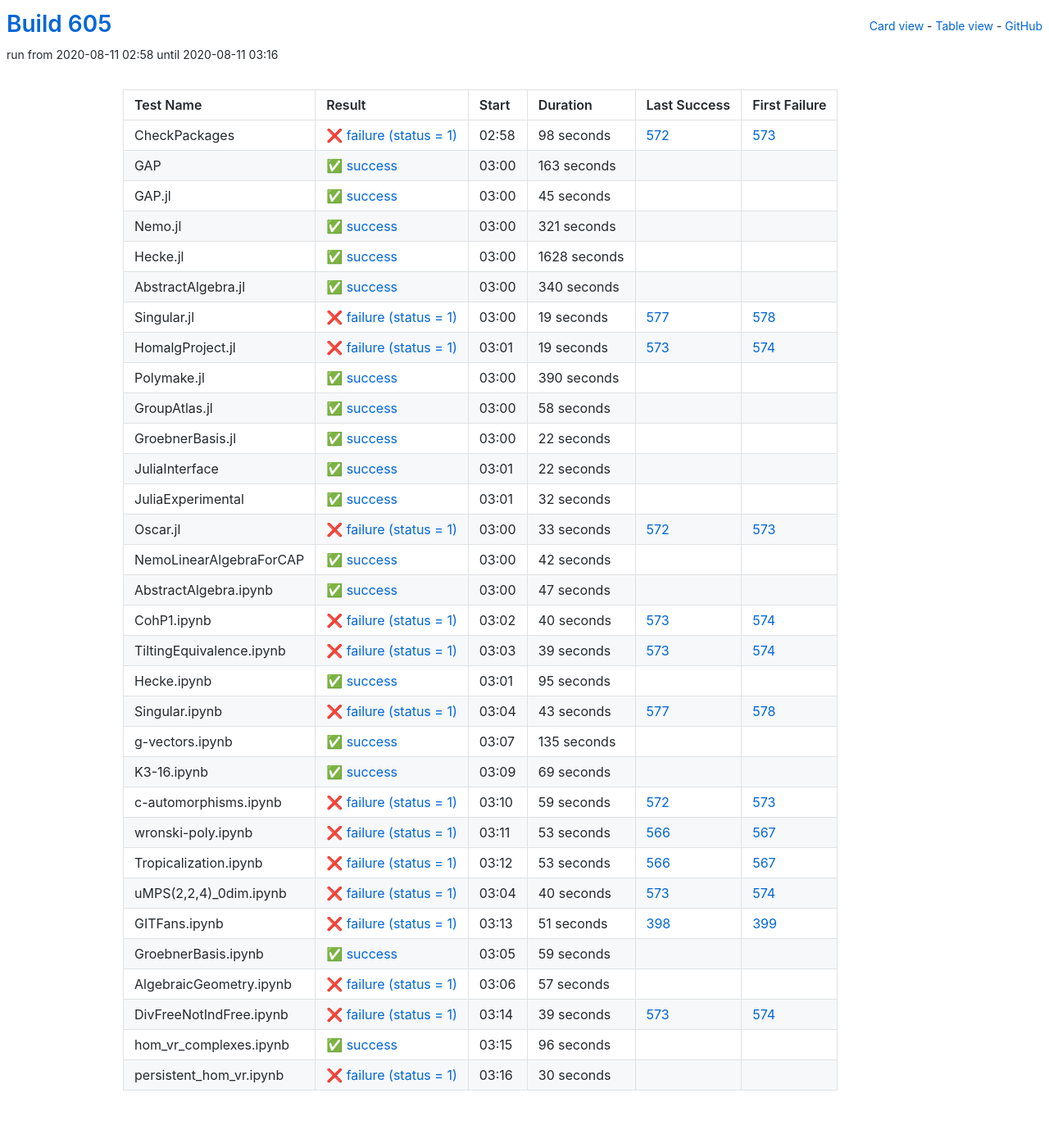
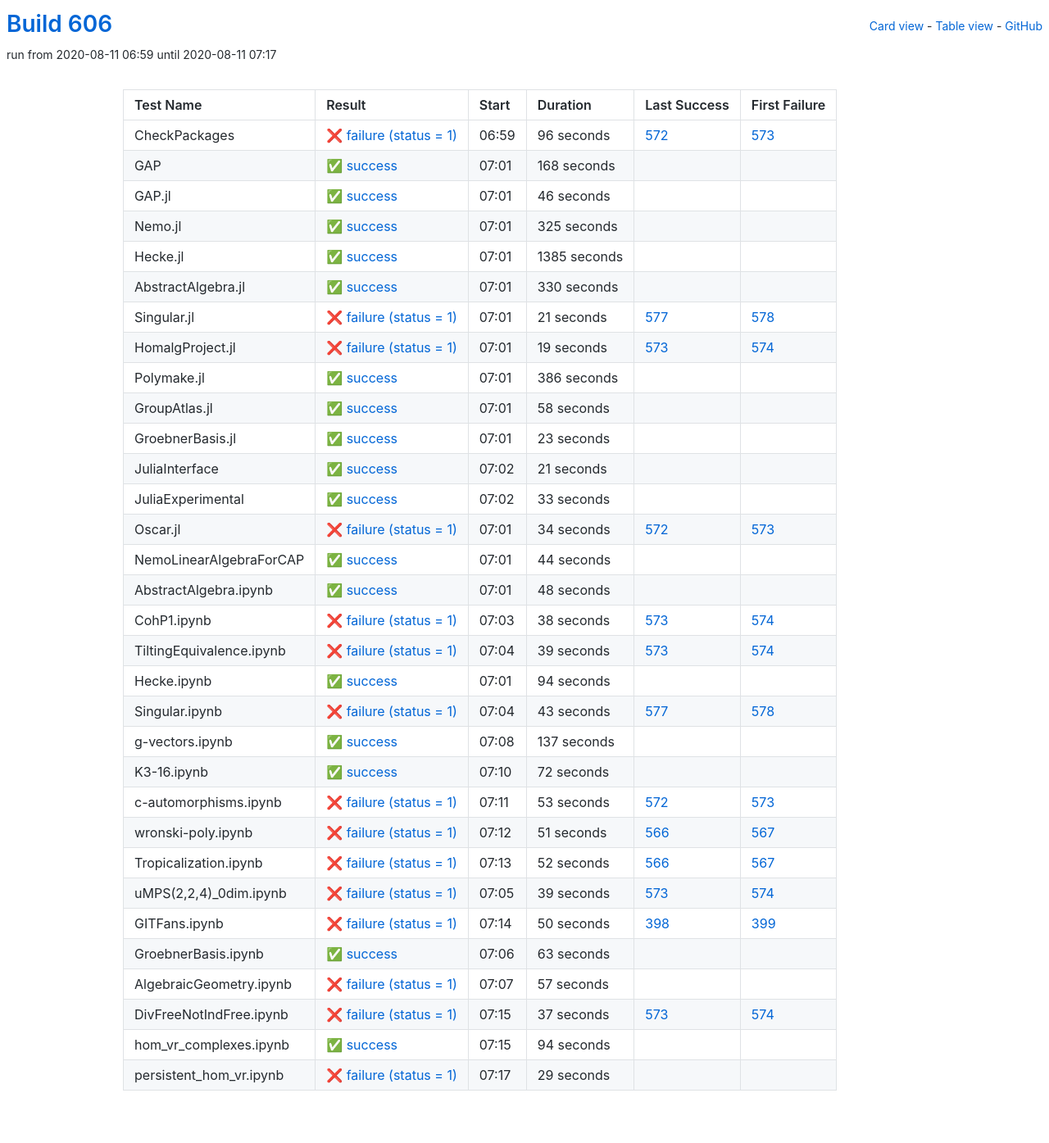
Before and after one commit to oscar-system/oscar-ci-status-stable, a Jekyll site: the page built from table.html, in a window 1280 px wide. Shown: the whole page at 82% size. Built offline with Jekyll 4.4.1, drawn with Linux system fonts in a browser that asks for light colours.

Commit message:
Build #606

```diff
--- a/_data/ci.yml
+++ b/_data/ci.yml
@@ -1,6 +1,6 @@
 ---
-build: 605
-build_url: https://oscarci.mathematik.uni-kl.de/job/oscar-stable/605/
+build: 606
+build_url: https://oscarci.mathematik.uni-kl.de/job/oscar-stable/606/
 job: oscar-stable
 organization: oscar-system
 repo: oscar-ci-status-stable
@@ -8,92 +8,92 @@ repourl: https://github.com/oscar-system/oscar-ci-status-stable
 tests:
 - name: CheckPackages
   id: checkpackages
-  log: https://oscarci.mathematik.uni-kl.de/job/oscar-stable/605/artifact/logs/build-605/CheckPackages.log
-  start: 2020-08-11 02:58
+  log: https://oscarci.mathematik.uni-kl.de/job/oscar-stable/606/artifact/logs/build-606/CheckPackages.log
+  start: 2020-08-11 06:59
   success: false
   exitcode: 1
   status: failure
-  duration: 98
+  duration: 96
   last_success: 572
   last_success_url: https://oscarci.mathematik.uni-kl.de/job/oscar-stable/572/
   first_failure: 573
   first_failure_url: https://oscarci.mathematik.uni-kl.de/job/oscar-stable/573/
 - name: GAP
   id: gap
-  log: https://oscarci.mathematik.uni-kl.de/job/oscar-stable/605/artifact/logs/build-605/GAP.log
-  start: 2020-08-11 03:00
+  log: https://oscarci.mathematik.uni-kl.de/job/oscar-stable/606/artifact/logs/build-606/GAP.log
+  start: 2020-08-11 07:01
   success: true
   exitcode: 0
   status: success
-  duration: 163
+  duration: 168
   last_success: false
   last_success_url:
   first_failure: false
   first_failure_url:
 - name: GAP.jl
   id: gap-jl
-  log: https://oscarci.mathematik.uni-kl.de/job/oscar-stable/605/artifact/logs/build-605/GAP.jl.log
-  start: 2020-08-11 03:00
+  log: https://oscarci.mathematik.uni-kl.de/job/oscar-stable/606/artifact/logs/build-606/GAP.jl.log
+  start: 2020-08-11 07:01
   success: true
   exitcode: 0
   status: success
-  duration: 45
+  duration: 46
   last_success: false
   last_success_url:
   first_failure: false
   first_failure_url:
 - name: Nemo.jl
   id: nemo-jl
-  log: https://oscarci.mathematik.uni-kl.de/job/oscar-stable/605/artifact/logs/build-605/Nemo.jl.log
-  start: 2020-08-11 03:00
+  log: https://oscarci.mathematik.uni-kl.de/job/oscar-stable/606/artifact/logs/build-606/Nemo.jl.log
+  start: 2020-08-11 07:01
   success: true
   exitcode: 0
   status: success
-  duration: 321
+  duration: 325
   last_success: false
   last_success_url:
   first_failure: false
   first_failure_url:
 - name: Hecke.jl
   id: hecke-jl
-  log: https://oscarci.mathematik.uni-kl.de/job/oscar-stable/605/artifact/logs/build-605/Hecke.jl.log
-  start: 2020-08-11 03:00
+  log: https://oscarci.mathematik.uni-kl.de/job/oscar-stable/606/artifact/logs/build-606/Hecke.jl.log
+  start: 2020-08-11 07:01
   success: true
   exitcode: 0
   status: success
-  duration: 1628
+  duration: 1385
   last_success: false
   last_success_url:
   first_failure: false
   first_failure_url:
 - name: AbstractAlgebra.jl
   id: abstractalgebra-jl
-  log: https://oscarci.mathematik.uni-kl.de/job/oscar-stable/605/artifact/logs/build-605/AbstractAlgebra.jl.log
-  start: 2020-08-11 03:00
+  log: https://oscarci.mathematik.uni-kl.de/job/oscar-stable/606/artifact/logs/build-606/AbstractAlgebra.jl.log
+  start: 2020-08-11 07:01
   success: true
   exitcode: 0
   status: success
-  duration: 340
+  duration: 330
   last_success: false
   last_success_url:
   first_failure: false
   first_failure_url:
 - name: Singular.jl
   id: singular-jl
-  log: https://oscarci.mathematik.uni-kl.de/job/oscar-stable/605/artifact/logs/build-605/Singular.jl.log
-  start: 2020-08-11 03:00
+  log: https://oscarci.mathematik.uni-kl.de/job/oscar-stable/606/artifact/logs/build-606/Singular.jl.log
+  start: 2020-08-11 07:01
   success: false
   exitcode: 1
   status: failure
-  duration: 19
+  duration: 21
   last_success: 577
   last_success_url: https://oscarci.mathematik.uni-kl.de/job/oscar-stable/577/
   first_failure: 578
   first_failure_url: https://oscarci.mathematik.uni-kl.de/job/oscar-stable/578/
 - name: HomalgProject.jl
   id: homalgproject-jl
-  log: https://oscarci.mathematik.uni-kl.de/job/oscar-stable/605/artifact/logs/build-605/HomalgProject.jl.log
-  start: 2020-08-11 03:01
+  log: https://oscarci.mathematik.uni-kl.de/job/oscar-stable/606/artifact/logs/build-606/HomalgProject.jl.log
+  start: 2020-08-11 07:01
   success: false
   exitcode: 1
   status: failure
@@ -104,20 +104,20 @@ tests:
   first_failure_url: https://oscarci.mathematik.uni-kl.de/job/oscar-stable/574/
 - name: Polymake.jl
   id: polymake-jl
-  log: https://oscarci.mathematik.uni-kl.de/job/oscar-stable/605/artifact/logs/build-605/Polymake.jl.log
-  start: 2020-08-11 03:00
+  log: https://oscarci.mathematik.uni-kl.de/job/oscar-stable/606/artifact/logs/build-606/Polymake.jl.log
+  start: 2020-08-11 07:01
   success: true
   exitcode: 0
   status: success
-  duration: 390
+  duration: 386
   last_success: false
   last_success_url:
   first_failure: false
   first_failure_url:
 - name: GroupAtlas.jl
   id: groupatlas-jl
-  log: https://oscarci.mathematik.uni-kl.de/job/oscar-stable/605/artifact/logs/build-605/GroupAtlas.jl.log
-  start: 2020-08-11 03:00
+  log: https://oscarci.mathematik.uni-kl.de/job/oscar-stable/606/artifact/logs/build-606/GroupAtlas.jl.log
+  start: 2020-08-11 07:01
   success: true
   exitcode: 0
   status: success
@@ -128,92 +128,92 @@ tests:
   first_failure_url:
 - name: GroebnerBasis.jl
   id: groebnerbasis-jl
-  log: https://oscarci.mathematik.uni-kl.de/job/oscar-stable/605/artifact/logs/build-605/GroebnerBasis.jl.log
-  start: 2020-08-11 03:00
+  log: https://oscarci.mathematik.uni-kl.de/job/oscar-stable/606/artifact/logs/build-606/GroebnerBasis.jl.log
+  start: 2020-08-11 07:01
   success: true
   exitcode: 0
   status: success
-  duration: 22
+  duration: 23
   last_success: false
   last_success_url:
   first_failure: false
   first_failure_url:
 - name: JuliaInterface
   id: juliainterface
-  log: https://oscarci.mathematik.uni-kl.de/job/oscar-stable/605/artifact/logs/build-605/JuliaInterface.log
-  start: 2020-08-11 03:01
+  log: https://oscarci.mathematik.uni-kl.de/job/oscar-stable/606/artifact/logs/build-606/JuliaInterface.log
+  start: 2020-08-11 07:02
   success: true
   exitcode: 0
   status: success
-  duration: 22
+  duration: 21
   last_success: false
   last_success_url:
   first_failure: false
   first_failure_url:
 - name: JuliaExperimental
   id: juliaexperimental
-  log: https://oscarci.mathematik.uni-kl.de/job/oscar-stable/605/artifact/logs/build-605/JuliaExperimental.log
-  start: 2020-08-11 03:01
+  log: https://oscarci.mathematik.uni-kl.de/job/oscar-stable/606/artifact/logs/build-606/JuliaExperimental.log
+  start: 2020-08-11 07:02
   success: true
   exitcode: 0
   status: success
-  duration: 32
+  duration: 33
   last_success: false
   last_success_url:
   first_failure: false
   first_failure_url:
 - name: Oscar.jl
   id: oscar-jl
-  log: https://oscarci.mathematik.uni-kl.de/job/oscar-stable/605/artifact/logs/build-605/Oscar.jl.log
-  start: 2020-08-11 03:00
+  log: https://oscarci.mathematik.uni-kl.de/job/oscar-stable/606/artifact/logs/build-606/Oscar.jl.log
+  start: 2020-08-11 07:01
   success: false
   exitcode: 1
   status: failure
-  duration: 33
+  duration: 34
   last_success: 572
   last_success_url: https://oscarci.mathematik.uni-kl.de/job/oscar-stable/572/
   first_failure: 573
   first_failure_url: https://oscarci.mathematik.uni-kl.de/job/oscar-stable/573/
 - name: NemoLinearAlgebraForCAP
   id: nemolinearalgebraforcap
-  log: https://oscarci.mathematik.uni-kl.de/job/oscar-stable/605/artifact/logs/build-605/NemoLinearAlgebraForCAP.log
-  start: 2020-08-11 03:00
+  log: https://oscarci.mathematik.uni-kl.de/job/oscar-stable/606/artifact/logs/build-606/NemoLinearAlgebraForCAP.log
+  start: 2020-08-11 07:01
   success: true
   exitcode: 0
   status: success
-  duration: 42
+  duration: 44
   last_success: false
   last_success_url:
   first_failure: false
   first_failure_url:
 - name: AbstractAlgebra.ipynb
   id: abstractalgebra-ipynb
-  log: https://oscarci.mathematik.uni-kl.de/job/oscar-stable/605/artifact/logs/build-605/AbstractAlgebra.ipynb.log
-  start: 2020-08-11 03:00
+  log: https://oscarci.mathematik.uni-kl.de/job/oscar-stable/606/artifact/logs/build-606/AbstractAlgebra.ipynb.log
+  start: 2020-08-11 07:01
   success: true
   exitcode: 0
   status: success
-  duration: 47
+  duration: 48
   last_success: false
   last_success_url:
   first_failure: false
   first_failure_url:
 - name: CohP1.ipynb
   id: cohp1-ipynb
-  log: https://oscarci.mathematik.uni-kl.de/job/oscar-stable/605/artifact/logs/build-605/CohP1.ipynb.log
-  start: 2020-08-11 03:02
+  log: https://oscarci.mathematik.uni-kl.de/job/oscar-stable/606/artifact/logs/build-606/CohP1.ipynb.log
+  start: 2020-08-11 07:03
   success: false
   exitcode: 1
   status: failure
-  duration: 40
+  duration: 38
   last_success: 573
   last_success_url: https://oscarci.mathematik.uni-kl.de/job/oscar-stable/573/
   first_failure: 574
   first_failure_url: https://oscarci.mathematik.uni-kl.de/job/oscar-stable/574/
 - name: TiltingEquivalence.ipynb
   id: tiltingequivalence-ipynb
-  log: https://oscarci.mathematik.uni-kl.de/job/oscar-stable/605/artifact/logs/build-605/TiltingEquivalence.ipynb.log
-  start: 2020-08-11 03:03
+  log: https://oscarci.mathematik.uni-kl.de/job/oscar-stable/606/artifact/logs/build-606/TiltingEquivalence.ipynb.log
+  start: 2020-08-11 07:04
   success: false
   exitcode: 1
   status: failure
@@ -224,20 +224,20 @@ tests:
   first_failure_url: https://oscarci.mathematik.uni-kl.de/job/oscar-stable/574/
 - name: Hecke.ipynb
   id: hecke-ipynb
-  log: https://oscarci.mathematik.uni-kl.de/job/oscar-stable/605/artifact/logs/build-605/Hecke.ipynb.log
-  start: 2020-08-11 03:01
+  log: https://oscarci.mathematik.uni-kl.de/job/oscar-stable/606/artifact/logs/build-606/Hecke.ipynb.log
+  start: 2020-08-11 07:01
   success: true
   exitcode: 0
   status: success
-  duration: 95
+  duration: 94
   last_success: false
   last_success_url:
   first_failure: false
   first_failure_url:
 - name: Singular.ipynb
   id: singular-ipynb
-  log: https://oscarci.mathematik.uni-kl.de/job/oscar-stable/605/artifact/logs/build-605/Singular.ipynb.log
-  start: 2020-08-11 03:04
+  log: https://oscarci.mathematik.uni-kl.de/job/oscar-stable/606/artifact/logs/build-606/Singular.ipynb.log
+  start: 2020-08-11 07:04
   success: false
   exitcode: 1
   status: failure
@@ -248,104 +248,104 @@ tests:
   first_failure_url: https://oscarci.mathematik.uni-kl.de/job/oscar-stable/578/
 - name: g-vectors.ipynb
   id: g-vectors-ipynb
-  log: https://oscarci.mathematik.uni-kl.de/job/oscar-stable/605/artifact/logs/build-605/g-vectors.ipynb.log
-  start: 2020-08-11 03:07
+  log: https://oscarci.mathematik.uni-kl.de/job/oscar-stable/606/artifact/logs/build-606/g-vectors.ipynb.log
+  start: 2020-08-11 07:08
   success: true
   exitcode: 0
   status: success
-  duration: 135
+  duration: 137
   last_success: false
   last_success_url:
   first_failure: false
   first_failure_url:
 - name: K3-16.ipynb
   id: k3-16-ipynb
-  log: https://oscarci.mathematik.uni-kl.de/job/oscar-stable/605/artifact/logs/build-605/K3-16.ipynb.log
-  start: 2020-08-11 03:09
+  log: https://oscarci.mathematik.uni-kl.de/job/oscar-stable/606/artifact/logs/build-606/K3-16.ipynb.log
+  start: 2020-08-11 07:10
   success: true
   exitcode: 0
   status: success
-  duration: 69
+  duration: 72
   last_success: false
   last_success_url:
   first_failure: false
   first_failure_url:
 - name: c-automorphisms.ipynb
   id: c-automorphisms-ipynb
-  log: https://oscarci.mathematik.uni-kl.de/job/oscar-stable/605/artifact/logs/build-605/c-automorphisms.ipynb.log
-  start: 2020-08-11 03:10
+  log: https://oscarci.mathematik.uni-kl.de/job/oscar-stable/606/artifact/logs/build-606/c-automorphisms.ipynb.log
+  start: 2020-08-11 07:11
   success: false
   exitcode: 1
   status: failure
-  duration: 59
+  duration: 53
   last_success: 572
   last_success_url: https://oscarci.mathematik.uni-kl.de/job/oscar-stable/572/
   first_failure: 573
   first_failure_url: https://oscarci.mathematik.uni-kl.de/job/oscar-stable/573/
 - name: wronski-poly.ipynb
   id: wronski-poly-ipynb
-  log: https://oscarci.mathematik.uni-kl.de/job/oscar-stable/605/artifact/logs/build-605/wronski-poly.ipynb.log
-  start: 2020-08-11 03:11
+  log: https://oscarci.mathematik.uni-kl.de/job/oscar-stable/606/artifact/logs/build-606/wronski-poly.ipynb.log
+  start: 2020-08-11 07:12
   success: false
   exitcode: 1
   status: failure
-  duration: 53
+  duration: 51
   last_success: 566
   last_success_url: https://oscarci.mathematik.uni-kl.de/job/oscar-stable/566/
   first_failure: 567
   first_failure_url: https://oscarci.mathematik.uni-kl.de/job/oscar-stable/567/
 - name: Tropicalization.ipynb
   id: tropicalization-ipynb
-  log: https://oscarci.mathematik.uni-kl.de/job/oscar-stable/605/artifact/logs/build-605/Tropicalization.ipynb.log
-  start: 2020-08-11 03:12
+  log: https://oscarci.mathematik.uni-kl.de/job/oscar-stable/606/artifact/logs/build-606/Tropicalization.ipynb.log
+  start: 2020-08-11 07:13
   success: false
   exitcode: 1
   status: failure
-  duration: 53
+  duration: 52
   last_success: 566
   last_success_url: https://oscarci.mathematik.uni-kl.de/job/oscar-stable/566/
   first_failure: 567
   first_failure_url: https://oscarci.mathematik.uni-kl.de/job/oscar-stable/567/
 - name: uMPS(2,2,4)_0dim.ipynb
   id: umps-2-2-4-0dim-ipynb
-  log: https://oscarci.mathematik.uni-kl.de/job/oscar-stable/605/artifact/logs/build-605/uMPS-2-2-4-_0dim.ipynb.log
-  start: 2020-08-11 03:04
+  log: https://oscarci.mathematik.uni-kl.de/job/oscar-stable/606/artifact/logs/build-606/uMPS-2-2-4-_0dim.ipynb.log
+  start: 2020-08-11 07:05
   success: false
   exitcode: 1
   status: failure
-  duration: 40
+  duration: 39
   last_success: 573
   last_success_url: https://oscarci.mathematik.uni-kl.de/job/oscar-stable/573/
   first_failure: 574
   first_failure_url: https://oscarci.mathematik.uni-kl.de/job/oscar-stable/574/
 - name: GITFans.ipynb
   id: gitfans-ipynb
-  log: https://oscarci.mathematik.uni-kl.de/job/oscar-stable/605/artifact/logs/build-605/GITFans.ipynb.log
-  start: 2020-08-11 03:13
+  log: https://oscarci.mathematik.uni-kl.de/job/oscar-stable/606/artifact/logs/build-606/GITFans.ipynb.log
+  start: 2020-08-11 07:14
   success: false
   exitcode: 1
   status: failure
-  duration: 51
+  duration: 50
   last_success: 398
   last_success_url: https://oscarci.mathematik.uni-kl.de/job/oscar-stable/398/
   first_failure: 399
   first_failure_url: https://oscarci.mathematik.uni-kl.de/job/oscar-stable/399/
 - name: GroebnerBasis.ipynb
   id: groebnerbasis-ipynb
-  log: https://oscarci.mathematik.uni-kl.de/job/oscar-stable/605/artifact/logs/build-605/GroebnerBasis.ipynb.log
-  start: 2020-08-11 03:05
+  log: https://oscarci.mathematik.uni-kl.de/job/oscar-stable/606/artifact/logs/build-606/GroebnerBasis.ipynb.log
+  start: 2020-08-11 07:06
   success: true
   exitcode: 0
   status: success
-  duration: 59
+  duration: 63
   last_success: false
   last_success_url:
   first_failure: false
   first_failure_url:
 - name: AlgebraicGeometry.ipynb
   id: algebraicgeometry-ipynb
-  log: https://oscarci.mathematik.uni-kl.de/job/oscar-stable/605/artifact/logs/build-605/AlgebraicGeometry.ipynb.log
-  start: 2020-08-11 03:06
+  log: https://oscarci.mathematik.uni-kl.de/job/oscar-stable/606/artifact/logs/build-606/AlgebraicGeometry.ipynb.log
+  start: 2020-08-11 07:07
   success: false
   exitcode: 1
   status: failure
@@ -356,36 +356,36 @@ tests:
   first_failure_url:
 - name: DivFreeNotIndFree.ipynb
   id: divfreenotindfree-ipynb
-  log: https://oscarci.mathematik.uni-kl.de/job/oscar-stable/605/artifact/logs/build-605/DivFreeNotIndFree.ipynb.log
-  start: 2020-08-11 03:14
+  log: https://oscarci.mathematik.uni-kl.de/job/oscar-stable/606/artifact/logs/build-606/DivFreeNotIndFree.ipynb.log
+  start: 2020-08-11 07:15
   success: false
   exitcode: 1
   status: failure
-  duration: 39
+  duration: 37
   last_success: 573
   last_success_url: https://oscarci.mathematik.uni-kl.de/job/oscar-stable/573/
   first_failure: 574
   first_failure_url: https://oscarci.mathematik.uni-kl.de/job/oscar-stable/574/
 - name: hom_vr_complexes.ipynb
   id: hom-vr-complexes-ipynb
-  log: https://oscarci.mathematik.uni-kl.de/job/oscar-stable/605/artifact/logs/build-605/hom_vr_complexes.ipynb.log
-  start: 2020-08-11 03:15
+  log: https://oscarci.mathematik.uni-kl.de/job/oscar-stable/606/artifact/logs/build-606/hom_vr_complexes.ipynb.log
+  start: 2020-08-11 07:15
   success: true
   exitcode: 0
   status: success
-  duration: 96
+  duration: 94
   last_success: false
   last_success_url:
   first_failure: false
   first_failure_url:
 - name: persistent_hom_vr.ipynb
   id: persistent-hom-vr-ipynb
-  log: https://oscarci.mathematik.uni-kl.de/job/oscar-stable/605/artifact/logs/build-605/persistent_hom_vr.ipynb.log
-  start: 2020-08-11 03:16
+  log: https://oscarci.mathematik.uni-kl.de/job/oscar-stable/606/artifact/logs/build-606/persistent_hom_vr.ipynb.log
+  start: 2020-08-11 07:17
   success: false
   exitcode: 1
   status: failure
-  duration: 30
+  duration: 29
   last_success: false
   last_success_url:
   first_failure: false
```
Also changed, not shown: README.md.
